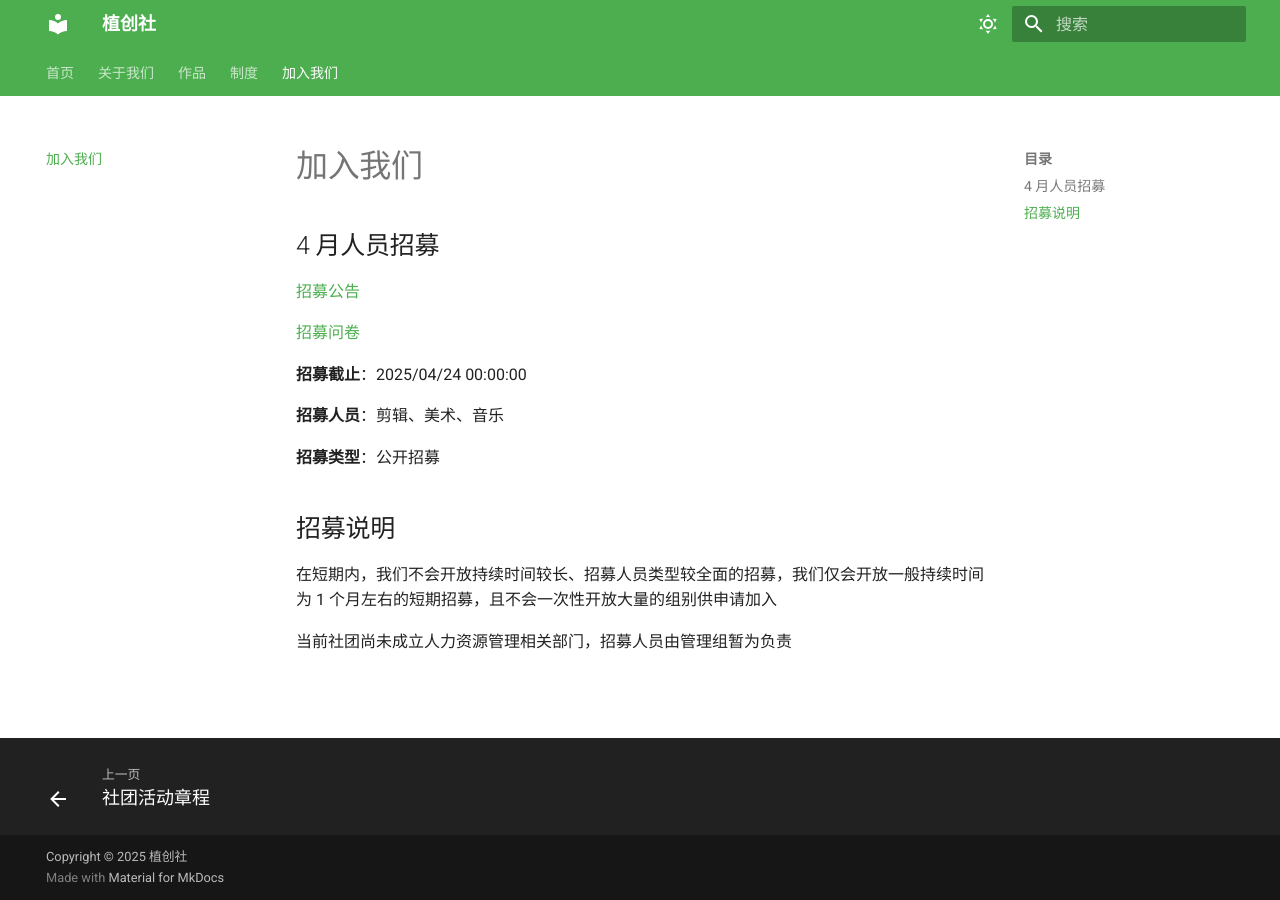
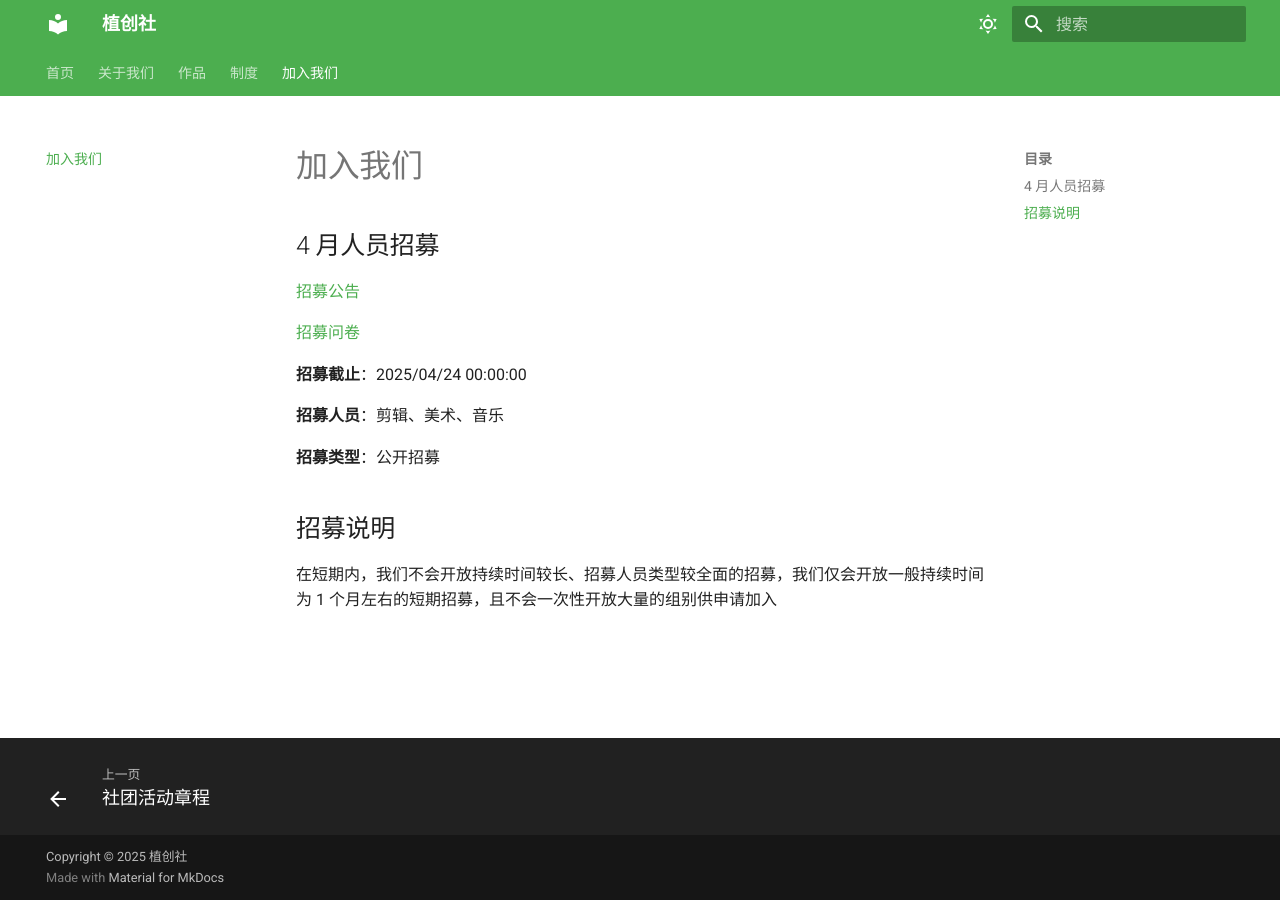
Before and after one commit to ji233-Sun/ZCS_Official_Site, an MkDocs documentation site: the page built from docs/strategy/join-us.md, in a window 1280 px wide. Built offline with MkDocs 1.6.1 and Material for MkDocs 9.7.7, drawn with Linux system fonts in a browser that asks for light colours.

Commit message:
feat: remove note about current recruitment management in join-us.md

```diff
--- a/docs/strategy/join-us.md
+++ b/docs/strategy/join-us.md
@@ -15,5 +15,3 @@
 ## 招募说明
 
 在短期内，我们不会开放持续时间较长、招募人员类型较全面的招募，我们仅会开放一般持续时间为 1 个月左右的短期招募，且不会一次性开放大量的组别供申请加入
-
-当前社团尚未成立人力资源管理相关部门，招募人员由管理组暂为负责
```
